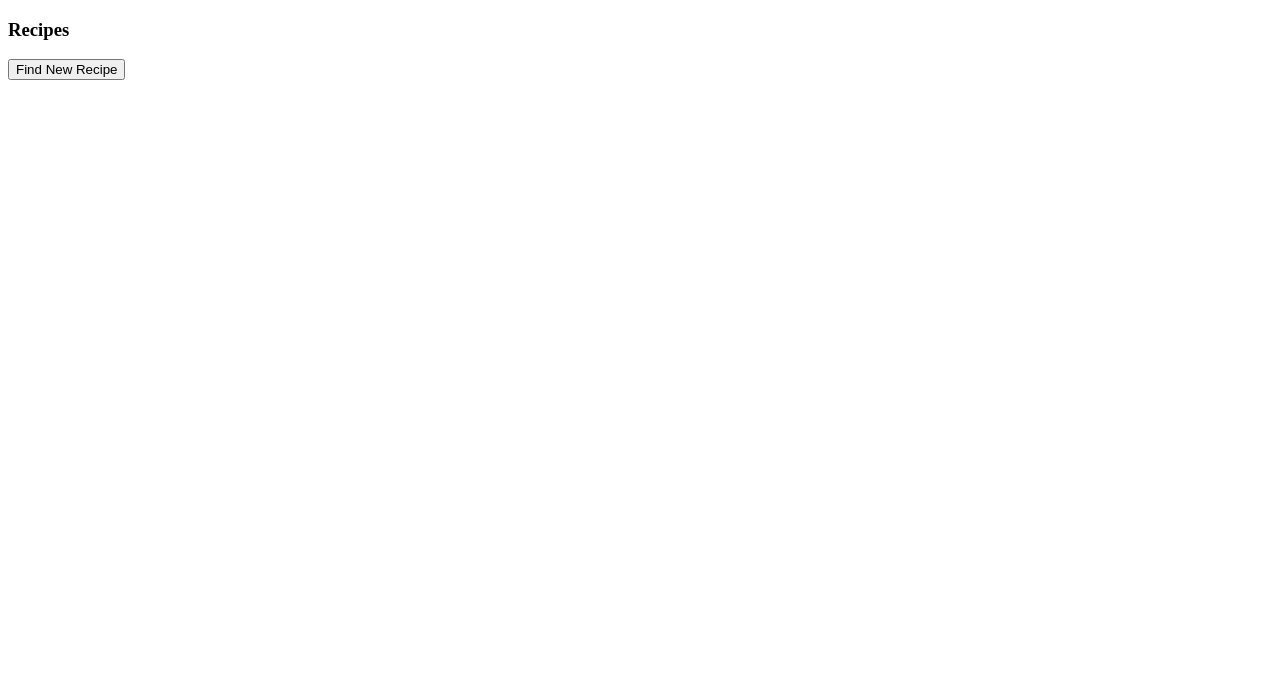
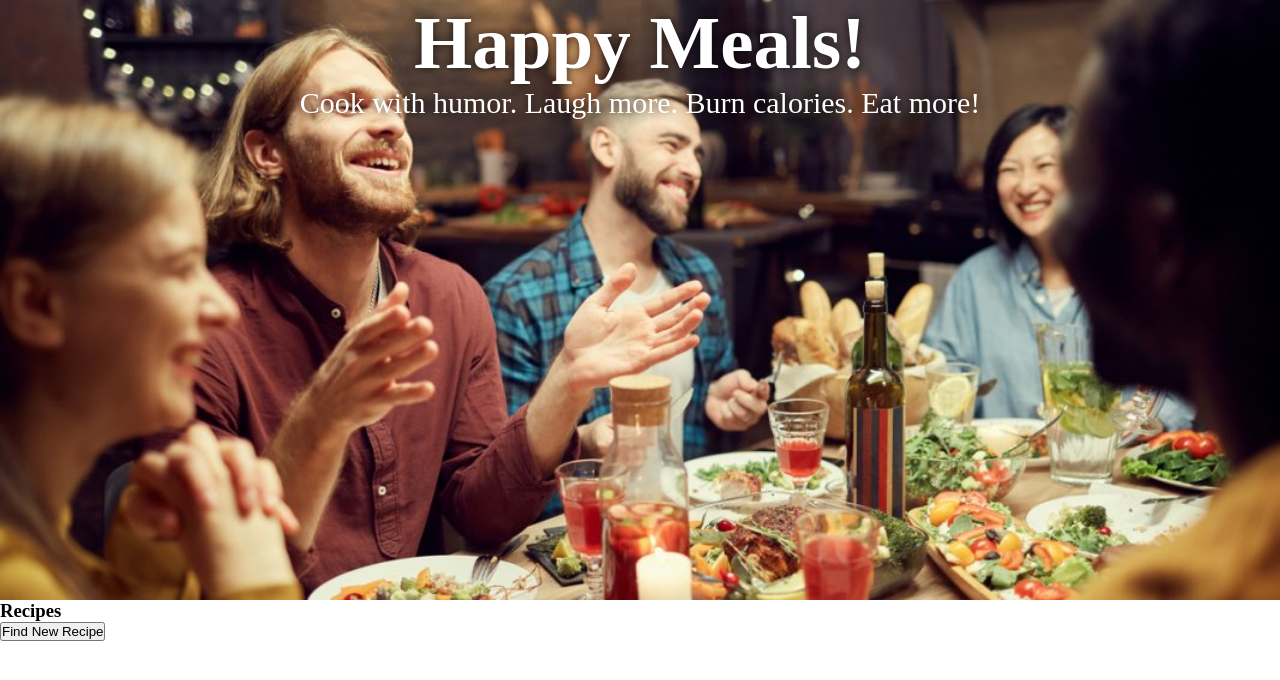
Before and after one commit to jmol721/get-you-a-happy-meal-toy-not-included, a plain HTML site: page index.html in a window 1280 px wide. Drawn offline with Linux system fonts and the light colour scheme.

Commit message:
added hero section/style (#4)

```diff
--- a/assets/css/style.css
+++ b/assets/css/style.css
@@ -1,3 +1,29 @@
+* {
+  margin: 0;
+  padding: 0;
+  box-sizing: border-box
+}
+/* hero section */
+.hero {
+  background-image: url("../Images/People-Laughing-at-Dinner-Table.jpeg");
+  height: 600px;
+  width: 100%;
+  background-size: cover;
+  display: flex;
+  justify-content: center;
+  flex-wrap: wrap;
+
+}
+.hero-cta {
+  text-align: center;
+  color: #fff;
+  font-size: 30px;
+  text-shadow: 0 0 10px rgba(0,0,0,0.7);
+
+}
+.hero h1 {
+  font-size: 75px;
+}
 /* modal style */
 .modal {
     display: none;
--- a/index.html
+++ b/index.html
@@ -8,6 +8,13 @@
     <title>Happy Meals</title>
 </head>
 <body>
+    <!-- Hero Section -->
+    <section class = "hero">
+        <div class="hero-cta">
+            <h1>Happy Meals!</h1>
+            <p>Cook with humor. Laugh more. Burn calories. Eat more!</p>
+        </div>
+    </section>
 <!-- Modal -->
     <div class="modal-container">
         <h3 class="modal-title">Recipes</h3>
```
Also changed, not shown: assets/Images/People-Laughing-at-Dinner-Table.jpeg (added).
